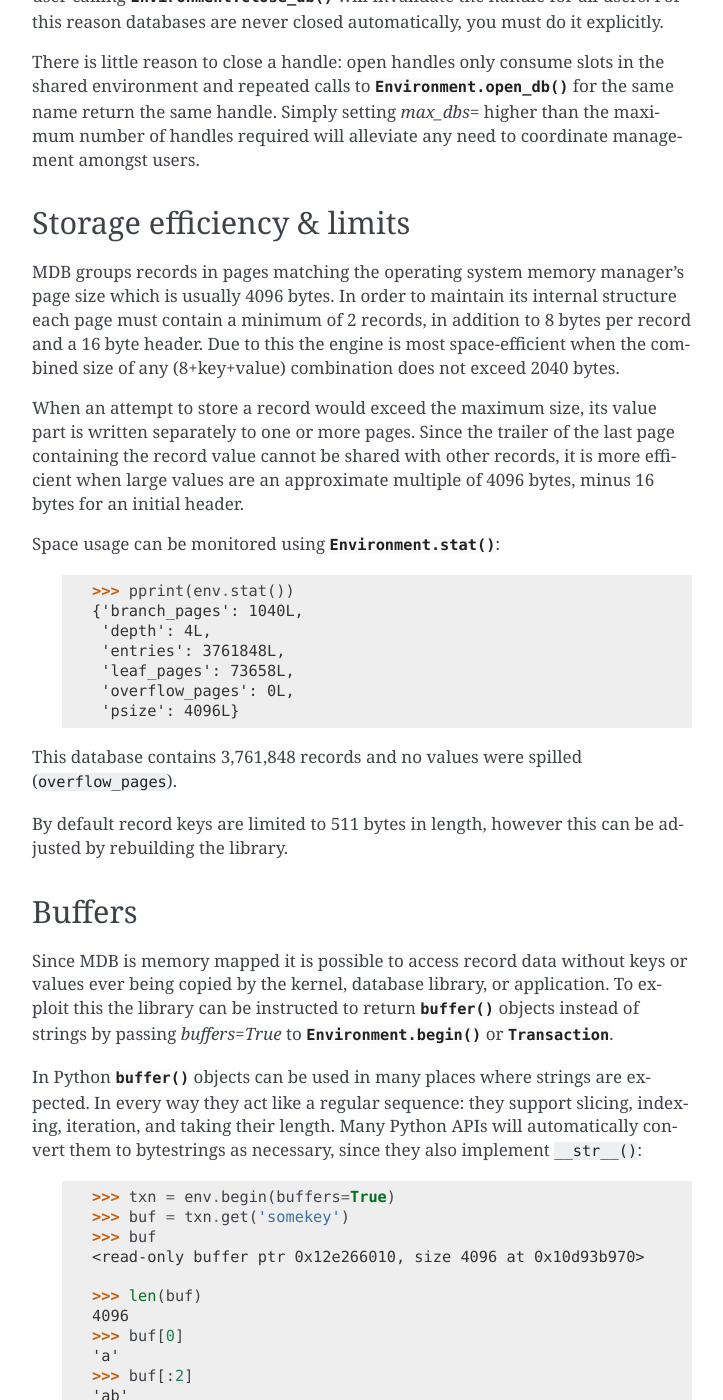
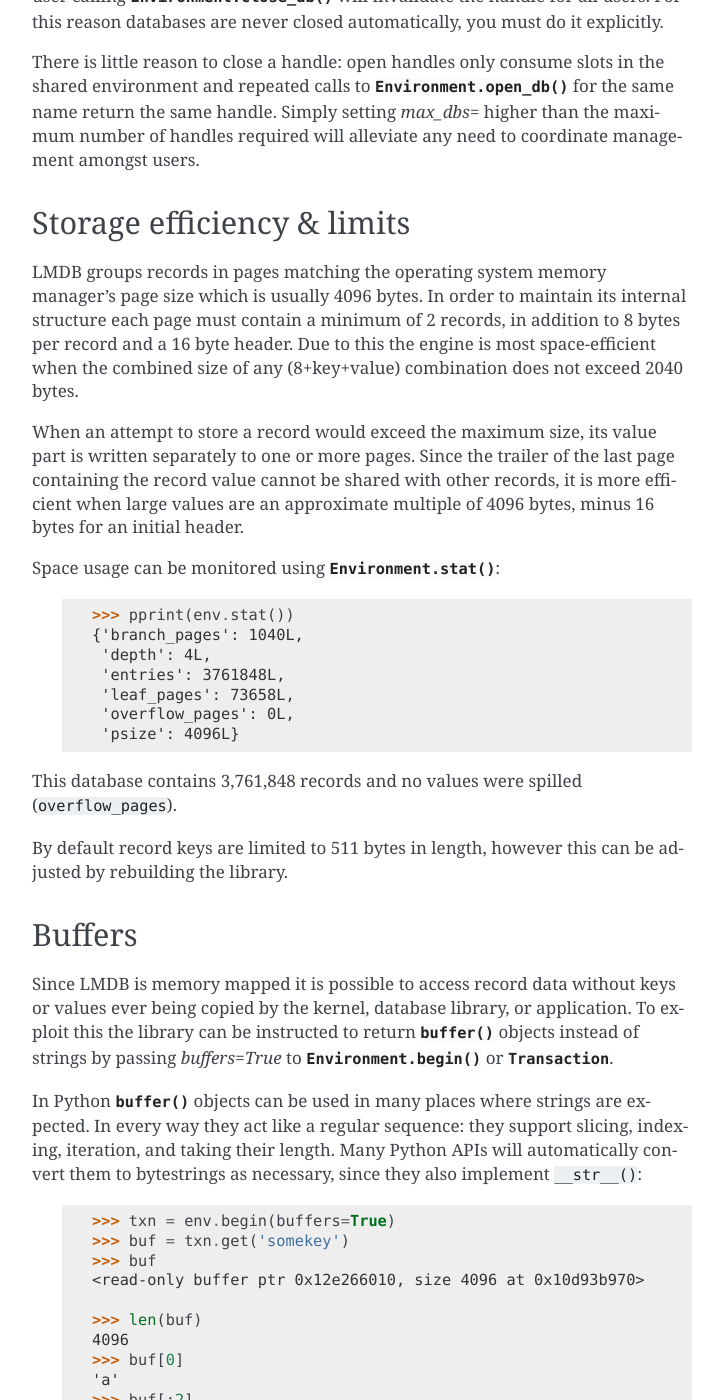
Before and after one commit to jnwatson/py-lmdb, a Sphinx documentation site: the page built from docs/index.rst, in a window 1280 px wide and 1400 px high, scrolled down 2059 px. Shown: the whole window, without its empty margins (388-1111 px from the left). Built offline with Sphinx 7.4.7, drawn with Linux system fonts in a browser that asks for light colours; some of the changed text lies outside the part shown.

Commit message:
Change all doc refs MDB->LMDB.

```diff
--- a/docs/index.rst
+++ b/docs/index.rst
@@ -10,7 +10,7 @@
     :hidden:
     :maxdepth: 2
 
-This is a universal Python binding for the `OpenLDAP MDB 'Lightning' Database
+This is a universal Python binding for the `OpenLDAP LMDB 'Lightning' Database
 <http://symas.com/mdb/>`_. Two implementations are provided and automatically
 selected during installation, depending on host environment: a `cffi
 <http://cffi.readthedocs.org/en/release-0.5/>`_ implementation that supports
@@ -18,7 +18,7 @@
 module that supports CPython 2.5-2.7 and >=3.3. Both implementations provide
 the same interface.
 
-MDB is a tiny database with some excellent properties:
+LMDB is a tiny database with some excellent properties:
 
 * Ordered-map interface (keys are always sorted)
 * Reader/writer transactions: readers don't block writers and writers don't
@@ -32,7 +32,7 @@
 * Memory mapped, allowing for zero copy lookup and iteration. This is
   optionally exposed to Python using the :py:func:`buffer` interface.
 * Maintenance requires no external process or background threads.
-* No application-level caching is required: MDB relies entirely on the
+* No application-level caching is required: LMDB relies entirely on the
   operating system's buffer cache.
 * 32kb of object code and 6kLOC of C.
 
@@ -87,7 +87,7 @@
 
 .. caution::
 
-    MDB implements sub-databases by *storing a special descriptor key in the
+    LMDB implements sub-databases by *storing a special descriptor key in the
     main database*. All databases in an environment *share the same file*.
     Because a sub-database is just a key in the main database, attempts to
     create one will fail if this key already exists. Furthermore *the key is
@@ -120,10 +120,10 @@
 Storage efficiency & limits
 +++++++++++++++++++++++++++
 
-MDB groups records in pages matching the operating system memory manager's page
-size which is usually 4096 bytes. In order to maintain its internal structure
-each page must contain a minimum of 2 records, in addition to 8 bytes per
-record and a 16 byte header. Due to this the engine is most space-efficient
+LMDB groups records in pages matching the operating system memory manager's
+page size which is usually 4096 bytes. In order to maintain its internal
+structure each page must contain a minimum of 2 records, in addition to 8 bytes
+per record and a 16 byte header. Due to this the engine is most space-efficient
 when the combined size of any (8+key+value) combination does not exceed 2040
 bytes.
 
@@ -155,8 +155,8 @@
 Buffers
 +++++++
 
-Since MDB is memory mapped it is possible to access record data without keys or
-values ever being copied by the kernel, database library, or application. To
+Since LMDB is memory mapped it is possible to access record data without keys
+or values ever being copied by the kernel, database library, or application. To
 exploit this the library can be instructed to return :py:func:`buffer` objects
 instead of strings by passing `buffers=True` to :py:meth:`Environment.begin` or
 :py:class:`Transaction`.
```
